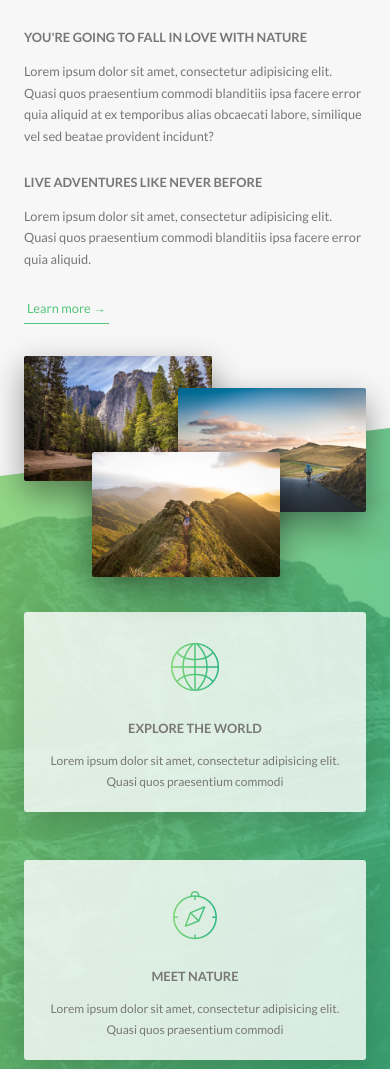
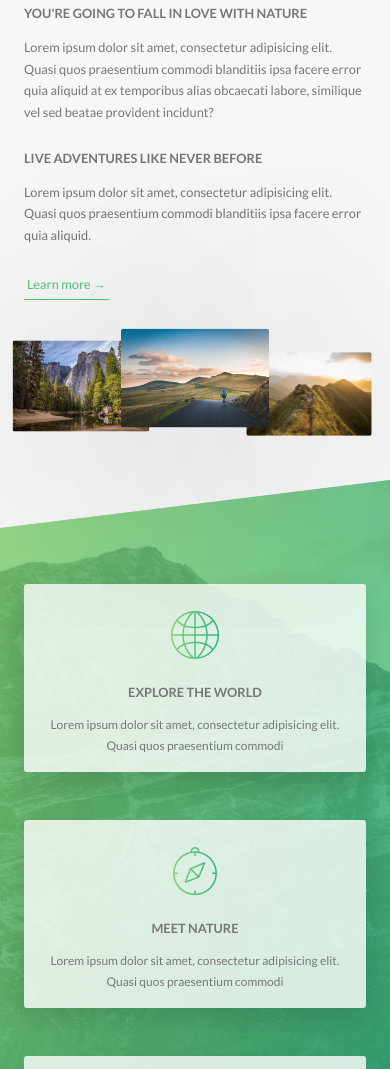
Before and after one commit to NicoleKuong/Natours, a website: page index.html in a window 390 px wide. Shown: the part 898-1967 px from the top of the page. Drawn offline with Linux system fonts and the light colour scheme.

Commit message:
media query: layout, about and features section

```diff
--- a/sass/base/_utilities.scss
+++ b/sass/base/_utilities.scss
@@ -8,10 +8,18 @@
 
 .u-margin-bottom-medium {
   margin-bottom: 4rem !important;
+
+  @include respond(tab-port) {
+    margin-bottom: 3rem !important;
+  }
 }
 
 .u-margin-bottom-big {
   margin-bottom: 8rem !important;
+
+  @include respond(tab-port) {
+    margin-bottom: 5rem !important;
+  }
 }
 
 .u-margin-top-big {
--- a/sass/components/_composition.scss
+++ b/sass/components/_composition.scss
@@ -9,19 +9,43 @@
     transition: all 0.2s;
     outline-offset: 2rem; //give padding for the image
 
+    @include respond(tab-port) {
+      float: left;
+      position: relative;
+      width: 33.33333333%;
+      box-shadow: 0 1.5rem 43em rgba($color-black, 0.2);
+    }
+
     &--p1 {
       left: 0;
       top: -2rem;
+
+      @include respond(tab-port) {
+        top: 0;
+        transform: scale(1.2);
+      }
     }
 
     &--p2 {
       right: 0;
       top: 2rem;
+
+      @include respond(tab-port) {
+        top: -1rem;
+        transform: scale(1.3);
+        z-index: 100;
+      }
     }
 
     &--p3 {
       left: 20%;
       top: 10rem;
+
+      @include respond(tab-port) {
+        top: 1rem;
+        left: 0;
+        transform: scale(1.1);
+      }
     }
 
     &:hover {
--- a/sass/components/_feature-box.scss
+++ b/sass/components/_feature-box.scss
@@ -6,6 +6,10 @@
   border-radius: 3px;
   box-shadow: 0 1.5rem 4rem rgba($color: $color-black, $alpha: 0.15);
   transition: transform 0.3s;
+
+  @include respond(tab-port) {
+    padding: 2rem;
+  }
 
   &__icon {
     font-size: 6rem;
@@ -19,6 +23,10 @@
     background-clip: text;
     -webkit-background-clip: text;
     color: transparent;
+
+    @include respond(tab-port) {
+      margin-bottom: 0;
+    }
   }
 
   &:hover {
--- a/sass/pages/_home.scss
+++ b/sass/pages/_home.scss
@@ -27,17 +27,29 @@
   & > * {
     transform: skewY(7deg);
   }
+
+  @include respond(tab-port) {
+    padding: 10rem 0;
+  }
 }
 
 .section-tours {
   background-color: $color-grey-light-1;
   padding: 25rem 0 15rem 0;
   margin-top: -10rem;
+
+  @include respond(tab-port) {
+    padding: 20rem 0 10rem 0;
+  }
 }
 
 .section-stories {
   padding: 15rem 0;
   position: relative;
+
+  @include respond(tab-port) {
+    padding: 10rem 0;
+  }
 }
 
 .section-book {
@@ -47,6 +59,10 @@
     $color-primary-light,
     $color-primary-dark
   );
+
+  @include respond(tab-port) {
+    padding: 10rem 0;
+  }
 }
 
 .book {
```
Also changed, not shown: css/style.css.
